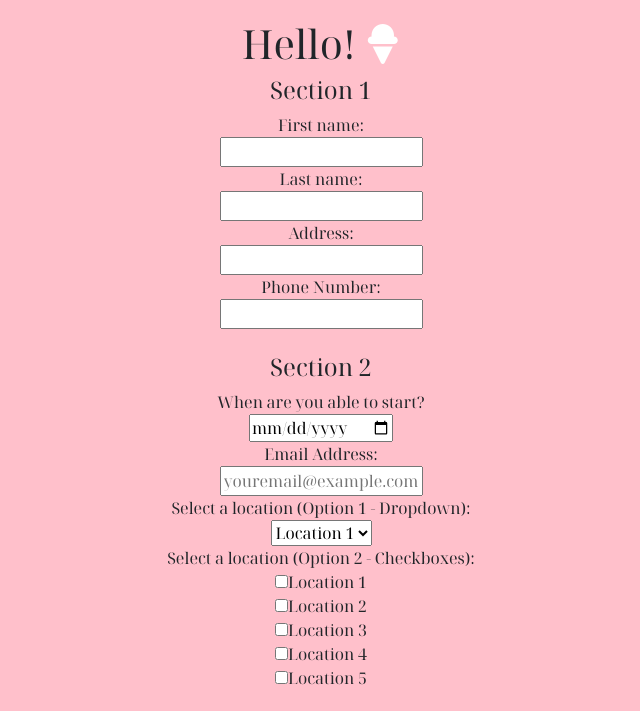
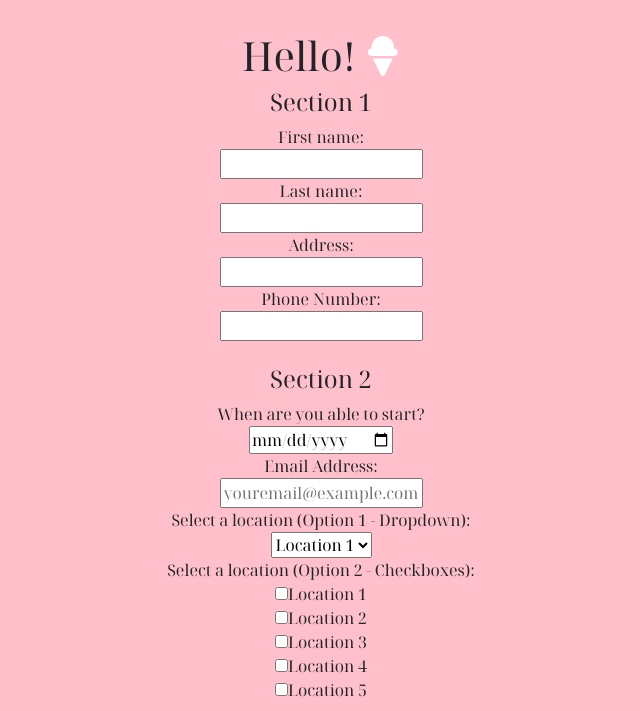
Before and after one commit to lesleec92/TestForm, a plain HTML site: page index.html in a window 1280 px wide. Shown: the top 711 px of the page, without its empty margins (319-959 px from the left). Drawn offline with nearby package versions, Linux system fonts and the light colour scheme.

Commit message:
Add files via upload

```diff
--- a/applicationstyle.css
+++ b/applicationstyle.css
@@ -3,11 +3,8 @@
 body {
   background-color: pink;
   font-family: 'Noto Serif Display', serif;
-  margin: 0px;
+  font-size: 1rem;
   text-align: center;
+  margin-top: 2em;
+  margin-bottom: 2em;
 }
-
-.container-fluid {
-  margin-top: 20px;
-  margin-bottom: 20px;
-}
--- a/index.html
+++ b/index.html
@@ -3,6 +3,7 @@
   <head>
     <meta charset="utf-8">
     <title>Application</title>
+    <meta name="viewport" content="width=device-width, initial-scale=1, maximum-scale=1">
     <link rel="icon" href="images/icecream.png">
     <link href="https://cdn.jsdelivr.net/npm/bootstrap@5.1.3/dist/css/bootstrap.min.css" rel="stylesheet" integrity="sha384-1BmE4kWBq78iYhFldvKuhfTAU6auU8tT94WrHftjDbrCEXSU1oBoqyl2QvZ6jIW3" crossorigin="anonymous">
     <link rel="stylesheet" href="applicationstyle.css">
@@ -12,7 +13,7 @@
 <script src="https://kit.fontawesome.com/27277296f9.js" crossorigin="anonymous"></script>
   </head>
   <body>
-    <div class="container-fluid">
+
 <h1>Hello! <span style="color: white;"><i class="fas fa-ice-cream"></i></span></h1>
 <h4>Section 1</h4>
 <form action="/action_page.php" method="post" enctype="multipart/form-data">
@@ -52,7 +53,6 @@
   <br><br>
   <input type="submit" value="Submit">
 </form>
-</div>
 <script src="https://cdn.jsdelivr.net/npm/bootstrap@5.1.3/dist/js/bootstrap.bundle.min.js" integrity="sha384-ka7Sk0Gln4gmtz2MlQnikT1wXgYsOg+OMhuP+IlRH9sENBO0LRn5q+8nbTov4+1p" crossorigin="anonymous"></script>
   </body>
 </html>
```
